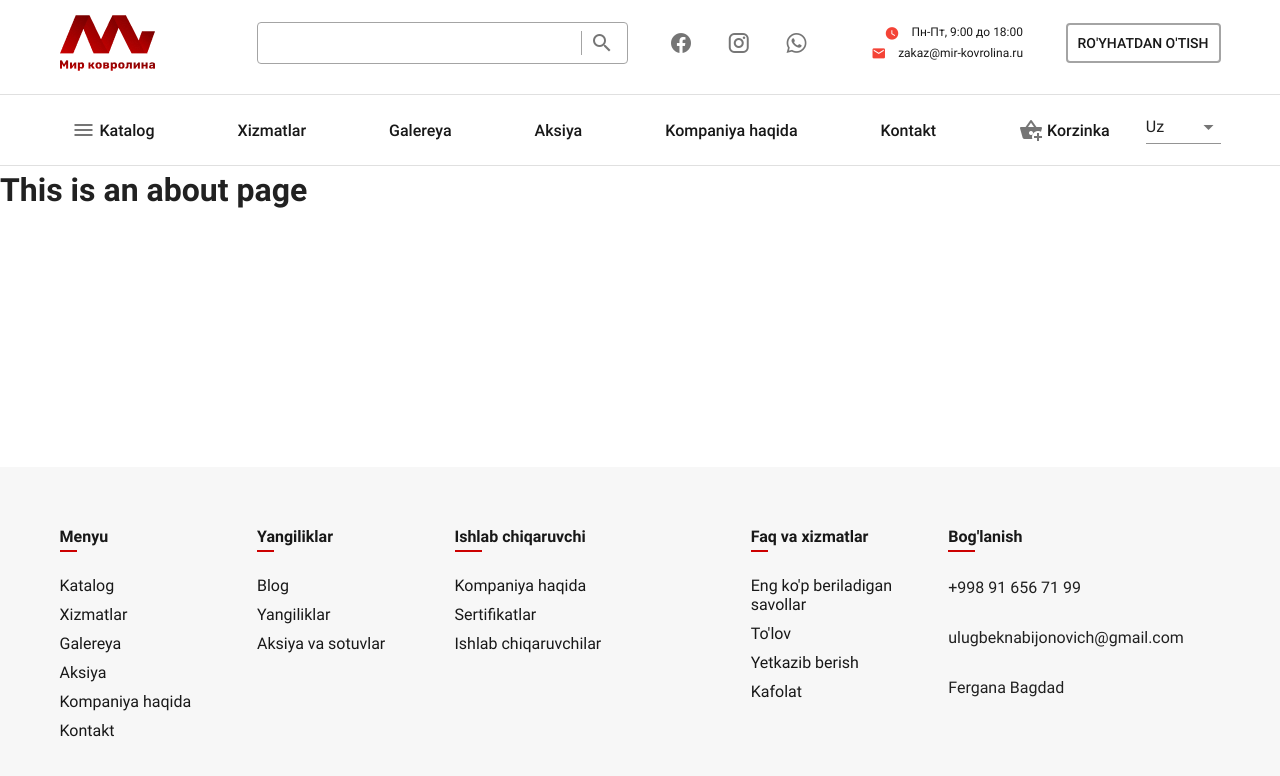
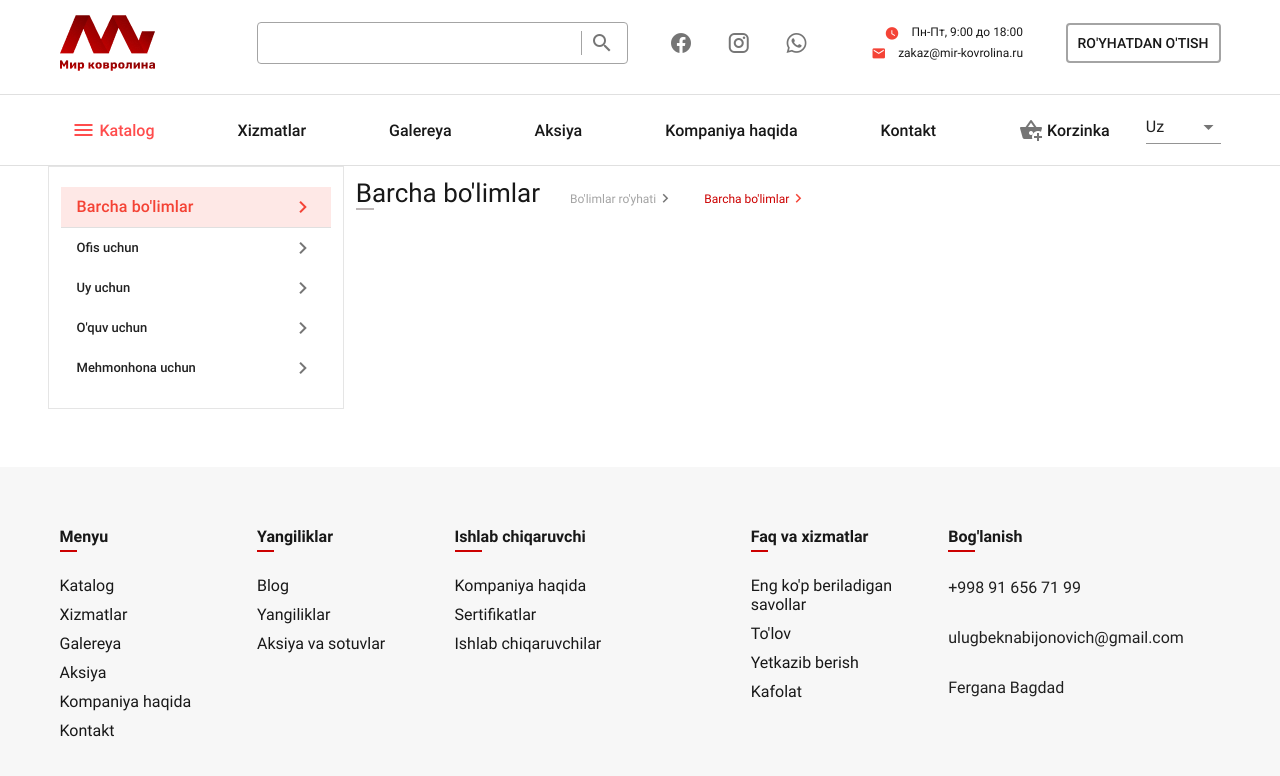
Before and after one commit to Ulugbek-Mominjonov/mebel-savdo, a Vue app: page /about in a window 1280 px wide. Shown: the top 776 px of the page. Built offline with nearby package versions, Linux system fonts and the light colour scheme.

Commit message:
add some page of category section

```diff
--- a/src/App.vue
+++ b/src/App.vue
@@ -2,7 +2,7 @@
   <v-app>
     <site-nav />
     <v-main>
-      <router-view />
+    <router-view />
     </v-main>
     <site-footer />
   </v-app>
@@ -68,10 +68,6 @@ body {
   padding: 0;
   font-family: "Roboto", "Arial", sans-serif;
 }
-.container {
-  padding-top: 0 !important;
-  padding-bottom: 0 !important;
-}
 .link {
   text-decoration: none;
 }
--- a/src/components/HomeHero.vue
+++ b/src/components/HomeHero.vue
@@ -22,6 +22,10 @@ export default {};
 </script>
 
 <style lang="scss" scoped>
+.container {
+  padding-top: 0 !important;
+  padding-bottom: 0 !important;
+}
 .hero-wrapper {
   position: relative;
   padding-top: 120px;
--- a/src/components/SiteFooter.vue
+++ b/src/components/SiteFooter.vue
@@ -96,6 +96,10 @@
 </script>
 
 <style lang="scss" scoped>
+.container {
+  padding-top: 0 !important;
+  padding-bottom: 0 !important;
+}
 footer {
   padding-top: 60px;
   padding-bottom: 60px;
--- a/src/components/SiteNav.vue
+++ b/src/components/SiteNav.vue
@@ -4,7 +4,7 @@
     <v-container>
       <v-row align="center" justify="space-between" class="site-nav-wrapper">
         <v-col cols="4" lg="2" order="first" class="logo-wrapper">
-          <router-link to="#" class="link">
+          <router-link to="/" class="link">
             <img src="../assets/logo.png" alt="Bu yerda logo rasmi" />
           </router-link>
         </v-col>
@@ -134,8 +134,8 @@
         <v-col class="header-botoom-col" cols="11">
           <ul class="d-flex px-3 justify-space-between align-center nav_list">
             <li class="nav-link">
-              <router-link class="link d-flex align-center" to="#">
-                <v-icon class="mr-1" centered>mdi-menu</v-icon>
+              <router-link class="link d-flex align-center" to="/about">
+                <v-icon class="mr-1 cat-icon" centered>mdi-menu</v-icon>
                 Katalog
               </router-link>
             </li>
@@ -207,7 +207,7 @@
         >
           <v-list-item>
             <v-list-item-title>
-              <router-link class="link drawer-link d-flex align-center" to="#">
+              <router-link class="link drawer-link d-flex align-center" to="about">
                 <v-icon class="mr-1" centered>mdi-menu</v-icon>
                 Katalog
               </router-link>
@@ -291,7 +291,7 @@ export default {
     language: "Uz",
     languages: ["Uz", "Eng", "Ru"],
     drawer: false,
-    group: null
+    group: null,
   }),
   computed: {
     rules() {
@@ -310,6 +310,10 @@ export default {
 /* -------------------------------------------------------------------------- */
 /*                                   HEADER                                   */
 /* -------------------------------------------------------------------------- */
+.container {
+  padding-top: 0 !important;
+  padding-bottom: 0 !important;
+}
 .search-wrapper {
   display: flex;
   padding: 8px 13px;
@@ -395,6 +399,13 @@ export default {
   list-style-type: none;
 }
 .nav-link {
+  .router-link-exact-active {
+    color: rgba(255, 0, 0, 0.7) !important;
+
+    .cat-icon {
+      color: rgba(255, 0, 0, 0.7);
+    }
+  }
   .link {
     display: block;
     position: relative;
@@ -437,7 +448,7 @@ export default {
   line-height: 19px;
 }
 .drawer {
-  .social-media{
+  .social-media {
     position: absolute;
     width: 150px;
     bottom: 30px;
--- a/src/router/index.js
+++ b/src/router/index.js
@@ -1,29 +1,29 @@
-import Vue from 'vue'
-import VueRouter from 'vue-router'
-import HomeView from '../views/HomeView.vue'
+import Vue from "vue";
+import VueRouter from "vue-router";
+import HomeView from "../views/HomeView.vue";
+import KatalogView from "../views/KatalogView.vue";
+import TestView from "../views/TestView.vue";
 
-Vue.use(VueRouter)
+Vue.use(VueRouter);
 
 const routes = [
   {
-    path: '/',
-    name: 'home',
-    component: HomeView
+    path: "/",
+    name: "home",
+    component: HomeView,
   },
   {
-    path: '/about',
-    name: 'about',
-    // route level code-splitting
-    // this generates a separate chunk (about.[hash].js) for this route
-    // which is lazy-loaded when the route is visited.
-    component: () => import(/* webpackChunkName: "about" */ '../views/AboutView.vue')
-  }
-]
+    path: "/about",
+    name: "about",
+    component: KatalogView,
+    children: [{ path: "", component: TestView }],
+  },
+];
 
 const router = new VueRouter({
-  mode: 'history',
+  mode: "history",
   base: process.env.BASE_URL,
-  routes
-})
+  routes,
+});
 
-export default router
+export default router;
--- a/src/views/AboutView.vue
+++ /dev/null
@@ -1,5 +0,0 @@
-<template>
-  <div class="about">
-    <h1>This is an about page</h1>
-  </div>
-</template>
--- a/src/views/HomeView.vue
+++ b/src/views/HomeView.vue
@@ -271,6 +271,10 @@ export default {
 /* -------------------------------------------------------------------------- */
 /*                              POPULAR FURNITURE                             */
 /* -------------------------------------------------------------------------- */
+.container {
+  padding-top: 0 !important;
+  padding-bottom: 0 !important;
+}
 .popular-furniture {
   margin-bottom: 100px;
 }
--- /dev/null
+++ b/src/views/KatalogView.vue
@@ -0,0 +1,124 @@
+
+<template>
+  <div class="katalog-section">
+    <v-container class="katalog-container">
+      <v-row class="katalog-row">
+        <!-- katalog link  -->
+        <v-col class="katalog-link" cols="3">
+          <v-list dense>
+            <v-list-item-group v-model="selectedItem" color="red">
+              <v-list-item @click="changeMenu('Barcha bolimlar')">
+                <v-list-item-content>
+                  <v-list-item-title class="text-subtitle-1"
+                    >Barcha bo'limlar
+                  </v-list-item-title>
+                </v-list-item-content>
+                <v-list-item-icon>
+                  <v-icon>mdi-chevron-right</v-icon>
+                </v-list-item-icon>
+              </v-list-item>
+
+              <v-divider></v-divider>
+
+              <v-list-item v-for="(item, i) in items" :key="i" @click="changeMenu(item.text)">
+                <v-list-item-content>
+                  <v-list-item-title v-text="item.text"></v-list-item-title>
+                </v-list-item-content>
+                <v-list-item-icon>
+                  <v-icon v-text="item.icon"></v-icon>
+                </v-list-item-icon>
+              </v-list-item>
+            </v-list-item-group>
+          </v-list>
+        </v-col>
+
+        <!-- katalog content  -->
+        <v-col class="katalog-content" cols="9">
+          <v-row class="content-row">
+            <v-col class="content-path" cols="12">
+              <p class="content-name">Barcha bo'limlar</p>
+              <div class="content-parent-path">
+                <span>Bo'limlar ro'yhati</span>
+                <v-icon size="18">mdi-chevron-right</v-icon>
+              </div>
+              <div class="content-current-path">
+                <span>{{ pathName }}</span>
+                <v-icon size="18" color="red">mdi-chevron-right</v-icon>
+              </div>
+            </v-col>
+          </v-row>
+        </v-col>
+      </v-row>
+    </v-container>
+  </div>
+</template>
+
+<script>
+export default {
+  data() {
+    return {
+      selectedItem: 0,
+      items: [
+        { text: "Ofis uchun", icon: "mdi-chevron-right" },
+        { text: "Uy uchun", icon: "mdi-chevron-right" },
+        { text: "O'quv uchun", icon: "mdi-chevron-right" },
+        { text: "Mehmonhona uchun", icon: "mdi-chevron-right" },
+      ],
+      pathName: "Barcha bo'limlar"
+    };
+  },
+  methods: {
+    changeMenu(value) {
+      this.pathName = value
+    }
+  }
+};
+</script>
+
+<style lang="scss" scoped>
+.katalog-link {
+  display: flex;
+  flex-direction: column;
+  border: 1px solid #e5e5e5;
+}
+
+/* -------------------------------------------------------------------------- */
+/*                               katalog content                              */
+/* -------------------------------------------------------------------------- */
+.content-path {
+  display: flex;
+  align-items: flex-end;
+}
+.content-name::after {
+  display: block;
+  content: "";
+  width: 10%;
+  height: 1.5px;
+  background-color: #bdb7b7;
+}
+.content-name {
+  margin: 0;
+  margin-right: 30px;
+  font-weight: 400;
+  font-size: 26px;
+  line-height: 30px;
+  color: #181818;
+}
+.content-parent-path {
+  margin-right: 30px;
+  span {
+    font-size: 12px;
+    font-weight: 400;
+    line-height: 14px;
+    color: #a4a4a4;
+  }
+}
+.content-current-path {
+  color: #cc0000;
+  span {
+    font-weight: 400;
+    font-size: 12px;
+    line-height: 14px;
+  }
+}
+</style>
--- /dev/null
+++ b/src/views/TestView.vue
@@ -0,0 +1,15 @@
+<template>
+  <div>
+    Ishladi
+  </div>
+</template>
+
+<script>
+  export default {
+
+  }
+</script>
+
+<style lang="scss" scoped>
+
+</style>
```
